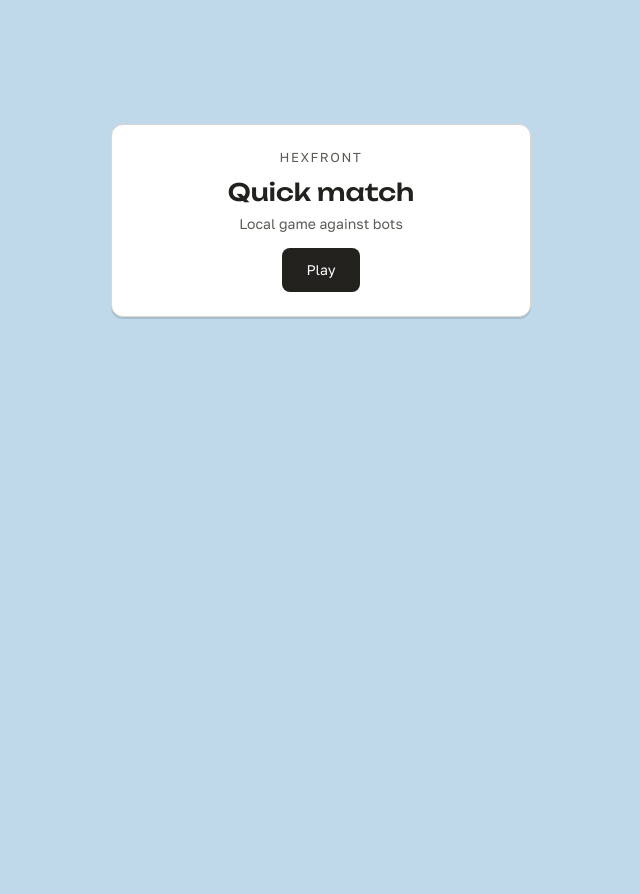
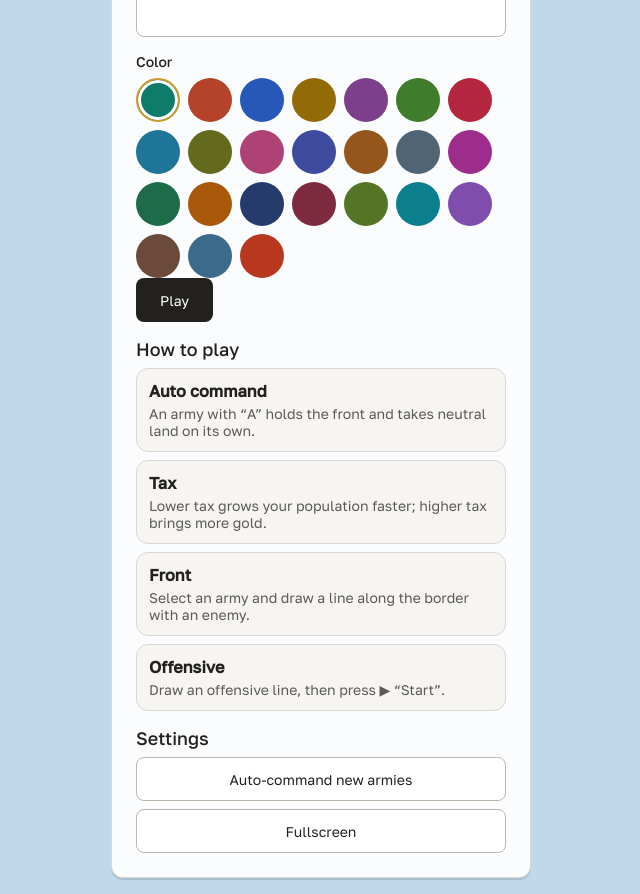
Before and after one commit to detektor133/HexFront, a React (Vite) app in the folder apps/client/: page / in a window 1280 px wide. Shown: the part 180-1074 px from the top of the page, without its empty margins (319-959 px from the left). Before the commit the page ends 800 px from the top, so only its background shows below. Built offline with nearby package versions, Linux system fonts and the light colour scheme.

Commit message:
feat(client): добавлено главное меню матча
Этап: 07/T13

```diff
--- a/apps/client/src/i18n/dict.ts
+++ b/apps/client/src/i18n/dict.ts
@@ -4,6 +4,12 @@ const ru = {
   'menu.title': 'Быстрый матч',
   'menu.subtitle': 'Локальная игра против ботов',
   'menu.play': 'Играть',
+  'menu.nickname': 'Ваш ник',
+  'menu.color': 'Цвет',
+  'menu.howToPlay': 'Как играть',
+  'menu.settings': 'Настройки',
+  'menu.fullscreen': 'На весь экран',
+  'menu.autoCommand': 'Автокомандование для новых армий',
   'onboarding.auto.title': 'Автокомандование',
   'onboarding.auto.text': 'Армия с «А» сама держит фронт и занимает ничью землю.',
   'onboarding.tax.title': 'Налог',
@@ -263,6 +269,12 @@ const en: Record<MessageKey, string> = {
   'menu.title': 'Quick match',
   'menu.subtitle': 'Local game against bots',
   'menu.play': 'Play',
+  'menu.nickname': 'Your nickname',
+  'menu.color': 'Color',
+  'menu.howToPlay': 'How to play',
+  'menu.settings': 'Settings',
+  'menu.fullscreen': 'Fullscreen',
+  'menu.autoCommand': 'Auto-command new armies',
   'onboarding.auto.title': 'Auto command',
   'onboarding.auto.text': 'An army with “A” holds the front and takes neutral land on its own.',
   'onboarding.tax.title': 'Tax',
--- a/apps/client/src/local/local-match.ts
+++ b/apps/client/src/local/local-match.ts
@@ -22,7 +22,12 @@ export function startLocalMatch(
   seed: number,
   players: { readonly count: number; readonly bots: readonly number[]; readonly speed: number },
   onMessage: (msg: FromWorker) => void,
-  options: { readonly telemetry?: boolean } = {},
+  options: {
+    readonly telemetry?: boolean;
+    readonly fog?: boolean;
+    readonly playerName?: string;
+    readonly playerColors?: readonly string[];
+  } = {},
 ): LocalMatch {
   const worker = new Worker(new URL('./sim-worker.ts', import.meta.url), { type: 'module' });
   const post = (msg: ToWorker): void => worker.postMessage(msg);
@@ -35,8 +40,10 @@ export function startLocalMatch(
     players: players.count,
     bots: players.bots,
     speed: players.speed,
-    fog: true,
+    fog: options.fog ?? true,
     ...(options.telemetry ? { telemetry: true } : {}),
+    ...(options.playerName ? { playerName: options.playerName } : {}),
+    ...(options.playerColors ? { playerColors: options.playerColors } : {}),
   };
   post(start);
   return {
--- a/apps/client/src/local/messages.ts
+++ b/apps/client/src/local/messages.ts
@@ -52,6 +52,8 @@ export type ToWorker =
       readonly bots: readonly number[];
       /** Тиков sim за 100 мс: 1 — реальное время, больше — ускорение (запись матча). */
       readonly speed: number;
+      readonly playerName?: string;
+      readonly playerColors?: readonly string[];
     }
   | { readonly t: 'command'; readonly cmd: Command }
   | { readonly t: 'fog'; readonly on: boolean }
--- a/apps/client/src/local/sim-worker.ts
+++ b/apps/client/src/local/sim-worker.ts
@@ -52,19 +52,16 @@ const emitSnapshot = (): void => {
   post({ ...snapshotPayload, ...transport, ...(telemetry ? { telemetry } : {}) } as FromWorker);
 };
 
-const advance = (): void => {
-  if (!engine) return;
-  const started = performance.now();
-  engine.advance();
-  tickMs.push(performance.now() - started);
-};
+function resolveMap(map: unknown): unknown | Promise<unknown> {
+  if (typeof map !== 'string') return map;
+  return fetch(`/maps/${map}.json`).then((response) => {
+    if (!response.ok) throw new Error(`карта не загрузилась: ${response.status}`);
+    return response.json();
+  });
+}
 
-onmessage = (event: MessageEvent<ToWorker>): void => {
-  const msg = event.data;
-  switch (msg.t) {
-    case 'start': {
-      if (timer !== null) clearInterval(timer);
-      const created = createLocalEngine(msg.map, msg.seed, msg.players, msg.bots, msg.fog);
+function startEngine(msg: Extract<ToWorker, { t: 'start' }>, map: unknown): void {
+  const created = createLocalEngine(map, msg.seed, msg.players, msg.bots, msg.fog);
   if ('errors' in created) {
     post({ t: 'error', errors: created.errors });
     return;
@@ -84,6 +81,30 @@ onmessage = (event: MessageEvent<ToWorker>): void => {
     for (let i = 0; i < speed && engine.state.winner < 0; i += 1) advance();
     emitSnapshot();
   }, TICK_MS);
+}
+
+const advance = (): void => {
+  if (!engine) return;
+  const started = performance.now();
+  engine.advance();
+  tickMs.push(performance.now() - started);
+};
+
+onmessage = (event: MessageEvent<ToWorker>): void => {
+  const msg = event.data;
+  switch (msg.t) {
+    case 'start': {
+      if (timer !== null) clearInterval(timer);
+      const map = resolveMap(msg.map);
+      if (map instanceof Promise) {
+        void map
+          .then((loaded) => startEngine(msg, loaded))
+          .catch((error: unknown) => {
+            post({ t: 'error', errors: [String(error)] });
+          });
+      } else {
+        startEngine(msg, map);
+      }
       return;
     }
     case 'command':
--- a/apps/client/src/menu/MainMenu.module.css
+++ b/apps/client/src/menu/MainMenu.module.css
@@ -1,4 +1,6 @@
 .page {
+  position: relative;
+  overflow: auto;
   display: grid;
   min-height: 100%;
   place-items: center;
@@ -8,6 +10,8 @@
 }
 
 .card {
+  position: relative;
+  z-index: 1;
   width: min(100%, 420px);
   box-sizing: border-box;
   padding: var(--space-xl);
@@ -15,15 +19,15 @@
   border: 1px solid var(--ui-border);
   border-radius: var(--radius-card);
   box-shadow: var(--shadow-hard);
-  text-align: center;
+  background: color-mix(in srgb, var(--ui-surface) 92%, transparent);
 }
 
-.kicker {
+.wordmark {
   margin: 0 0 var(--space-md);
-  color: var(--ui-ink2);
-  font-size: var(--font-size-label);
-  letter-spacing: 0.12em;
-  text-transform: uppercase;
+  color: var(--ui-ink);
+  font-family: var(--font-display-family);
+  font-weight: var(--font-display-weight);
+  font-size: var(--font-size-title);
 }
 
 .title {
@@ -36,6 +40,90 @@
 .subtitle {
   margin: var(--space-sm) 0 var(--space-lg);
   color: var(--ui-ink2);
+}
+
+.field,
+.section {
+  display: grid;
+  gap: var(--space-sm);
+  margin-top: var(--space-lg);
+}
+
+.field > span,
+.section h2 {
+  font-weight: 500;
+}
+
+.field input {
+  min-height: var(--touch-target-min);
+  padding: 0 var(--space-md);
+  border: 1px solid var(--ui-border-strong);
+  border-radius: var(--radius-input);
+  color: var(--ui-ink);
+  background: var(--ui-surface);
+  font: inherit;
+}
+
+.colors {
+  display: flex;
+  flex-wrap: wrap;
+  gap: var(--space-sm);
+}
+
+.color {
+  width: var(--touch-target-min);
+  height: var(--touch-target-min);
+  padding: 0;
+  border: 2px solid transparent;
+  border-radius: 50%;
+}
+
+.color.selected {
+  border-color: var(--selection-color);
+  box-shadow: inset 0 0 0 3px var(--ui-surface);
+}
+
+.section h2 {
+  margin: 0;
+  font-size: var(--font-size-title);
+}
+
+.tutorials {
+  display: grid;
+  gap: var(--space-sm);
+}
+
+.tutorial {
+  padding: var(--space-md);
+  border: 1px solid var(--ui-border);
+  border-radius: var(--radius-card);
+  background: var(--ui-surface2);
+}
+
+.tutorial h3,
+.tutorial p {
+  margin: 0;
+}
+
+.tutorial p {
+  margin-top: var(--space-xs);
+  color: var(--ui-ink2);
+}
+
+.checkbox {
+  display: flex;
+  gap: var(--space-sm);
+  align-items: center;
+  min-height: var(--touch-target-min);
+}
+
+.secondary {
+  min-height: var(--touch-target-min);
+  border: 1px solid var(--ui-border-strong);
+  border-radius: var(--radius-button);
+  background: var(--ui-surface);
+  color: var(--ui-ink);
+  font: inherit;
 }
 
 .play {
--- a/apps/client/src/menu/MainMenu.tsx
+++ b/apps/client/src/menu/MainMenu.tsx
@@ -1,20 +1,127 @@
+import { useEffect, useRef, useState } from 'react';
+
+import { t } from '../i18n/dict.ts';
+import { startLocalMatch, type LocalMatch } from '../local/local-match.ts';
+import { quickMatchUrl } from '../routes.ts';
 import styles from './MainMenu.module.css';
-import { t } from '../i18n/dict.ts';
-import { quickMatchUrl } from '../routes.ts';
+import { tokens } from '../theme/tokens.ts';
+
+const NICKNAME_KEY = 'hexfront.nickname';
+const COLOR_KEY = 'hexfront.color';
+const AUTO_COMMAND_KEY = 'hexfront.auto-command';
+
+function readStorage(key: string, fallback: string): string {
+  return localStorage.getItem(key) ?? fallback;
+}
+
+function matchUrl(nickname: string, color: string): string {
+  const url = new URL(quickMatchUrl(), window.location.origin);
+  if (nickname !== '') url.searchParams.set('name', nickname);
+  url.searchParams.set('color', color);
+  return `${url.pathname}?${url.searchParams.toString()}`;
+}
 
 /** Главное меню быстрого локального матча. */
 export function MainMenu(): React.JSX.Element {
+  const backgroundRef = useRef<LocalMatch | null>(null);
+  const [nickname, setNickname] = useState<string>(() => readStorage(NICKNAME_KEY, ''));
+  const [color, setColor] = useState<string>(() => readStorage(COLOR_KEY, 'teal'));
+  const [autoCommand, setAutoCommand] = useState<boolean>(
+    () => readStorage(AUTO_COMMAND_KEY, 'false') === 'true',
+  );
+
+  useEffect(() => {
+    const startBackground = (playerColors: readonly string[]): void => {
+      backgroundRef.current?.dispose();
+      backgroundRef.current = startLocalMatch(
+        'small',
+        1,
+        { count: 6, bots: [0, 1, 2, 3, 4, 5], speed: 1 },
+        () => undefined,
+        { fog: false, playerColors },
+      );
+    };
+    startBackground([color, 'brick']);
+    return () => backgroundRef.current?.dispose();
+  }, [color]);
+
+  const handleColor = (next: string): void => {
+    setColor(next);
+    localStorage.setItem(COLOR_KEY, next);
+  };
+
+  const handlePlay = (): void => {
+    localStorage.setItem(NICKNAME_KEY, nickname);
+    localStorage.setItem(AUTO_COMMAND_KEY, String(autoCommand));
+    if (autoCommand) backgroundRef.current?.send({ t: 'setAutoCommand', on: true });
+  };
+
   return (
     <main className={styles.page}>
       <section className={styles.card} aria-labelledby="main-menu-title">
-        <p className={styles.kicker}>Hexfront</p>
+        <p className={styles.wordmark}>Hexfront</p>
         <h1 id="main-menu-title" className={styles.title}>
           {t('menu.title')}
         </h1>
         <p className={styles.subtitle}>{t('menu.subtitle')}</p>
-        <a className={styles.play} href={quickMatchUrl()}>
+        <label className={styles.field}>
+          <span>{t('menu.nickname')}</span>
+          <input
+            value={nickname}
+            maxLength={16}
+            onChange={(event) => setNickname(event.target.value.slice(0, 16))}
+          />
+        </label>
+        <div className={styles.field}>
+          <span>{t('menu.color')}</span>
+          <div className={styles.colors}>
+            {tokens.players.palette.map((playerColor) => (
+              <button
+                key={playerColor.id}
+                type="button"
+                className={`${styles.color} ${playerColor.id === color ? styles.selected : ''}`}
+                aria-label={`${t('menu.color')} ${playerColor.id}`}
+                style={{ backgroundColor: playerColor.line }}
+                onClick={() => handleColor(playerColor.id)}
+              />
+            ))}
+          </div>
+        </div>
+        <a
+          className={styles.play}
+          role="button"
+          href={matchUrl(nickname, color)}
+          onClick={handlePlay}
+        >
           {t('menu.play')}
         </a>
+        <section className={styles.section} aria-labelledby="how-to-play-title">
+          <h2 id="how-to-play-title">{t('menu.howToPlay')}</h2>
+          <div className={styles.tutorials}>
+            {(['auto', 'tax', 'front', 'offensive'] as const).map((key) => (
+              <article key={key} className={styles.tutorial}>
+                <h3>{t(`onboarding.${key}.title`)}</h3>
+                <p>{t(`onboarding.${key}.text`)}</p>
+              </article>
+            ))}
+          </div>
+        </section>
+        <section className={styles.section} aria-labelledby="settings-title">
+          <h2 id="settings-title">{t('menu.settings')}</h2>
+          <button
+            type="button"
+            className={styles.secondary}
+            aria-pressed={autoCommand}
+            onClick={() => setAutoCommand((value) => !value)}
+          >
+            {t('menu.autoCommand')}
+          </button>
+          {'requestFullscreen' in document.documentElement && (
+            <button type="button" className={styles.secondary}>
+              {t('menu.fullscreen')}
+            </button>
+          )}
+        </section>
       </section>
     </main>
   );
```
Also changed, not shown: apps/client/test/dom.setup.ts (+17 -1 lines), 3 other files (tests, documents, lock files or other folders). Lines whose indentation alone changed are shown as unchanged.
